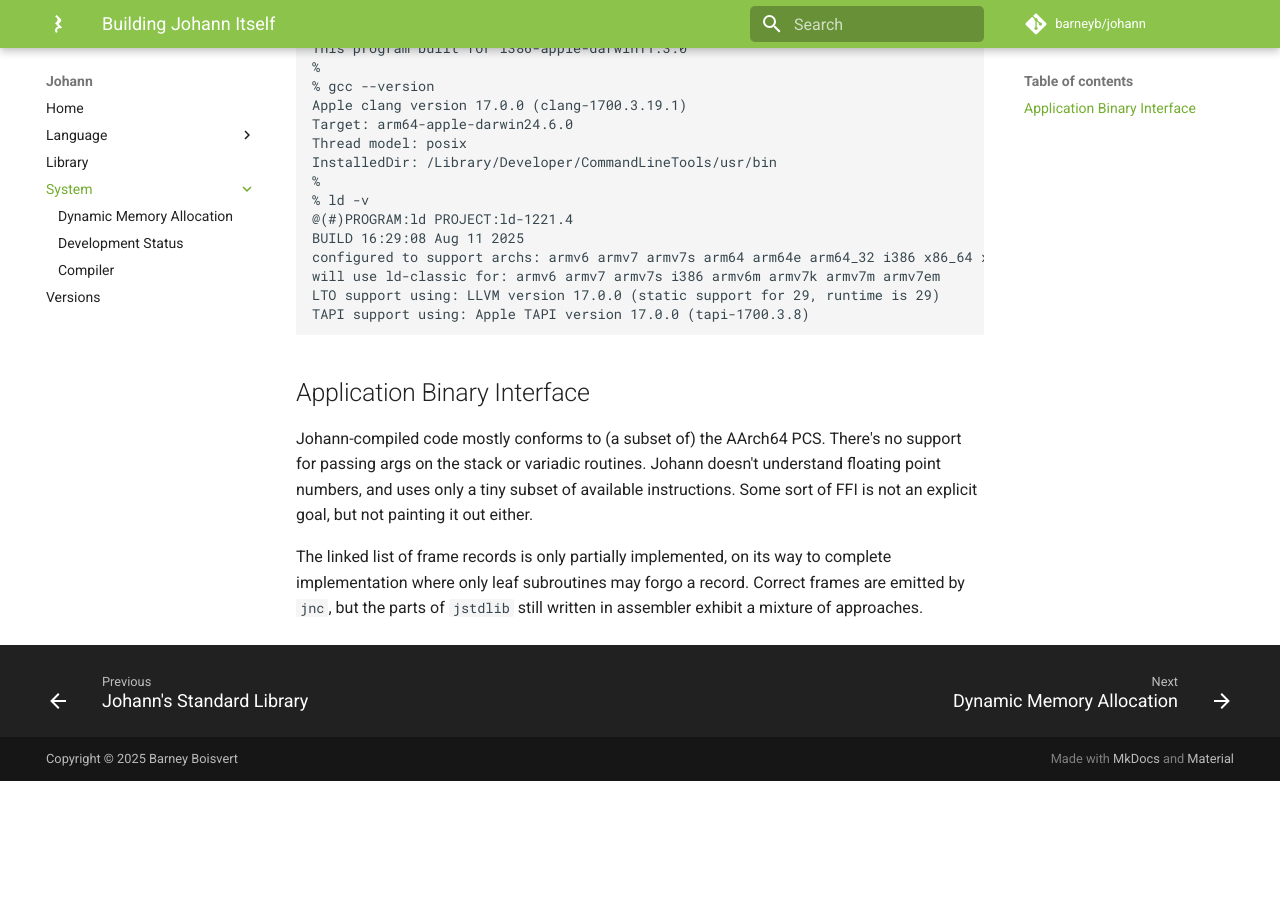
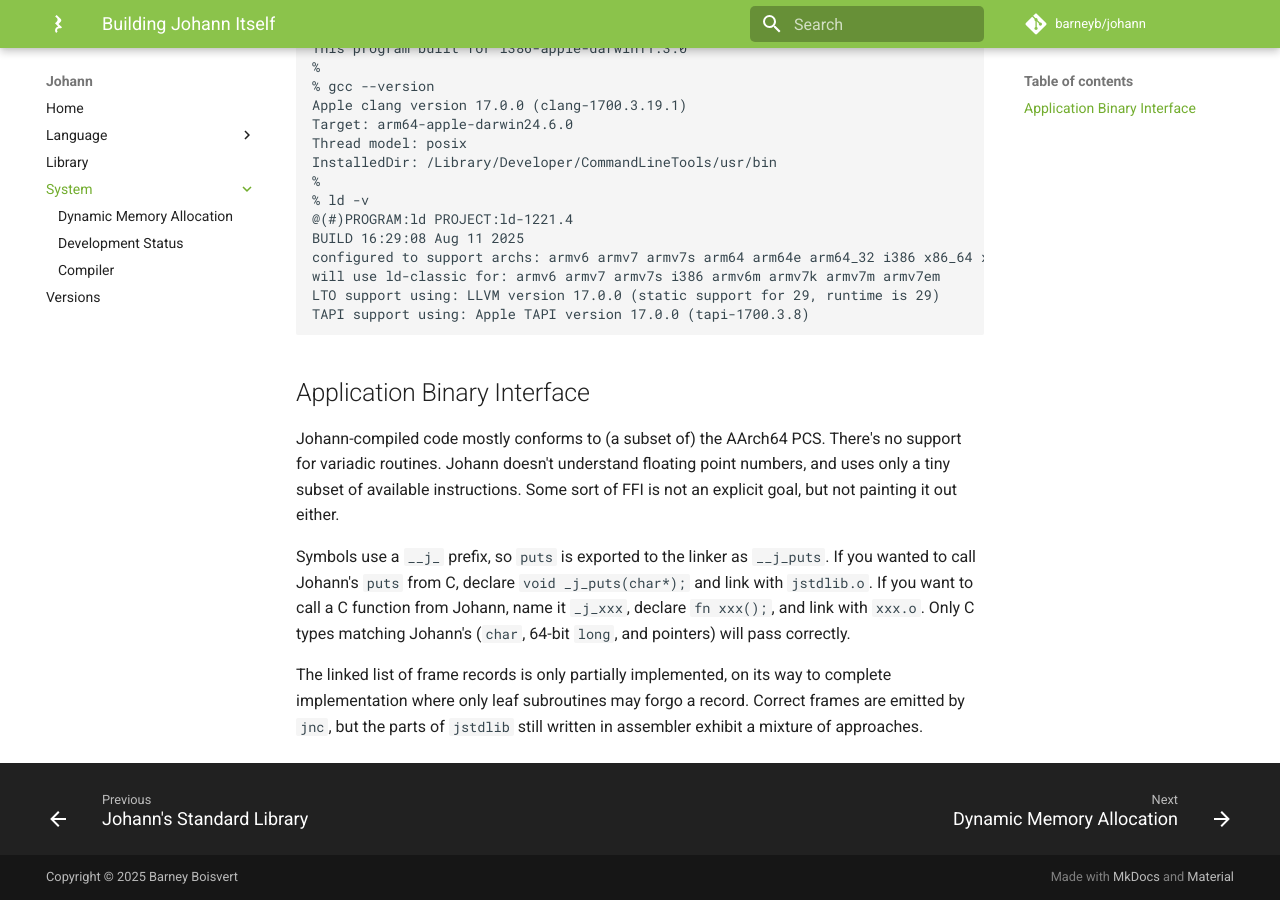
Before and after one commit to barneyb/johann, an MkDocs documentation site: the page built from documentation/docs/system/index.md, in a window 1280 px wide and 900 px high, scrolled down 908 px. Built offline with MkDocs 1.6.1 and Material for MkDocs 9.7.7, drawn with Linux system fonts in a browser that asks for light colours; comment, search, counter and statistics services are not loaded; before the commit the page ends 1689 px from its top, so only the background shows below that.

Commit message:
docs for calling C->Johann and Johann->C

```diff
--- a/documentation/docs/system/index.md
+++ b/documentation/docs/system/index.md
@@ -54,6 +54,8 @@ TAPI support using: Apple TAPI version 17.0.0 (tapi-1700.3.8)
 
 ## Application Binary Interface
 
-Johann-compiled code mostly conforms to (a subset of) the AArch64 PCS. There's no support for passing args on the stack or variadic routines. Johann doesn't understand floating point numbers, and uses only a tiny subset of available instructions. Some sort of FFI is not an explicit goal, but not painting it out either.
+Johann-compiled code mostly conforms to (a subset of) the AArch64 PCS. There's no support for variadic routines. Johann doesn't understand floating point numbers, and uses only a tiny subset of available instructions. Some sort of FFI is not an explicit goal, but not painting it out either.
+
+Symbols use a `__j_` prefix, so `puts` is exported to the linker as `__j_puts`. If you wanted to call Johann's `puts` from C, declare `void _j_puts(char*);` and link with `jstdlib.o`. If you want to call a C function from Johann, name it `_j_xxx`, declare `fn xxx();`, and link with `xxx.o`. Only C types matching Johann's (`char`, 64-bit `long`, and pointers) will pass correctly.
 
 The linked list of frame records is only partially implemented, on its way to complete implementation where only leaf subroutines may forgo a record. Correct frames are emitted by `jnc`, but the parts of `jstdlib` still written in assembler exhibit a mixture of approaches.
```
Also changed, not shown: documentation/docs/library/index.md (+1 -1 lines).
